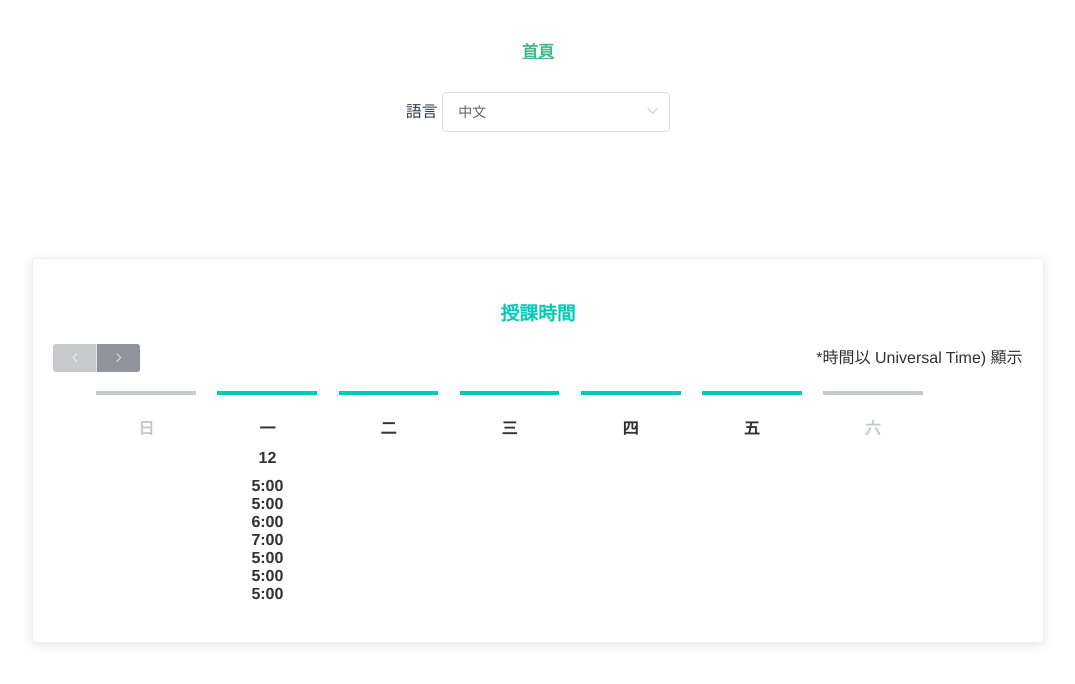
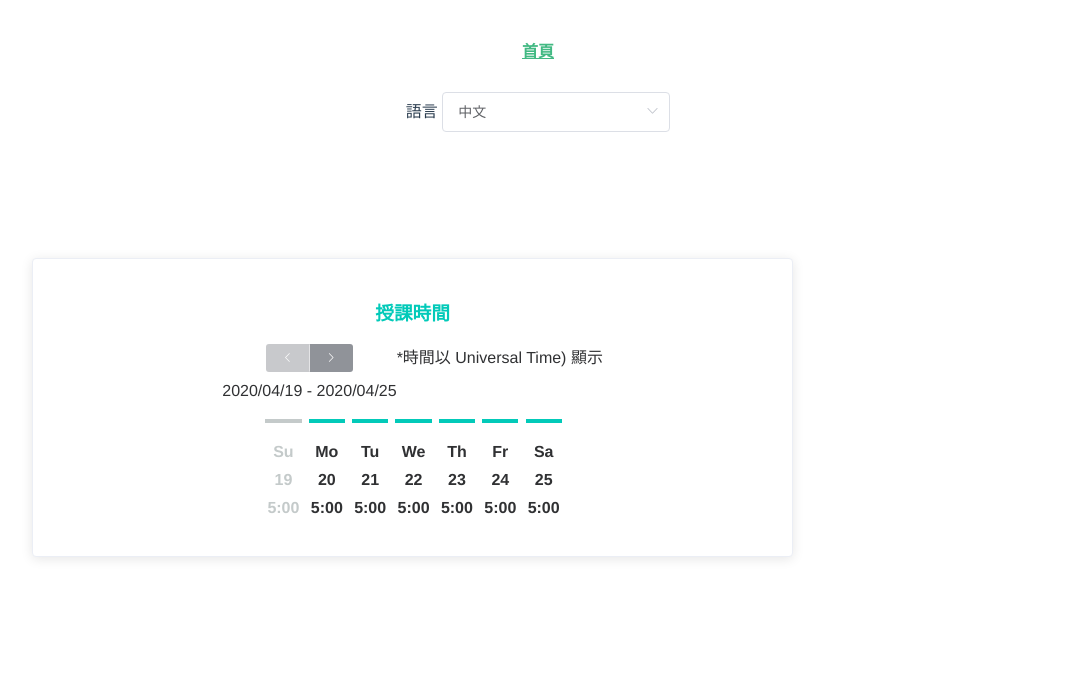
Before and after one commit to ian8924/vue-calendar, a Vue app: page / in a window 1280 px wide. Shown: the top 684 px of the page, without its empty margins (102-1177 px from the left). Built offline with nearby package versions, Linux system fonts and the light colour scheme.

Commit message:
[Modify] 改變周次

```diff
--- a/package.json
+++ b/package.json
@@ -11,6 +11,7 @@
   "dependencies": {
     "core-js": "^3.6.4",
     "element-ui": "^2.13.1",
+    "moment": "^2.24.0",
     "vue": "^2.6.11",
     "vue-i18n": "^8.0.0",
     "vue-router": "^3.1.6",
--- a/src/components/Card/CardCalendar.vue
+++ b/src/components/Card/CardCalendar.vue
@@ -1,47 +1,74 @@
 <template>
   <el-card class="box-card">
+    <!-- 授課日期title -->
     <h3>{{ title }}</h3>
     <div style="display:flex;justify-content:space-between">
+      <div>
+        <!-- 往前往後按鈕 -->
         <el-button-group>
           <el-button
             type="info"
             icon="el-icon-arrow-left"
             size="mini"
-          disabled
+            :disabled="changeIndex === 0"
+            @click="changeWeek('pre')"
           ></el-button>
-        <el-button type="info" size="mini" icon="el-icon-arrow-right">
+          <el-button
+            type="info"
+            size="mini"
+            icon="el-icon-arrow-right"
+            @click="changeWeek('next')"
+          >
           </el-button>
         </el-button-group>
+        <!-- 日期期間 -->
+        <div style="margin-top:10px">
+          {{ listDate[0].format("YYYY/MM/DD") }} -
+          {{ listDate[6].format("YYYY/MM/DD") }}
+        </div>
+      </div>
+      <!-- 當前時區標準時間 -->
       <div class="h5-front">*時間以 {{ timeZone }} 顯示</div>
     </div>
     <div style="width:90%">
       <ul class="box-card-ul">
-        <li class="disable">日</li>
-        <li>
-          一
-          <div class="date-style">12</div>
-          <div>5:00</div>
-          <div>5:00</div>
-          <div>6:00</div>
-          <div>7:00</div>
-          <div>5:00</div>
-          <div>5:00</div>
+        <li
+          v-for="(item, index) in listDate"
+          :key="index"
+          :class="{ disable: beforeToday(listDate[index]) }"
+        >
+          <!-- 星期幾 -->
+          {{ listDate[index].format("dd") }}
+          <div class="date-style">
+            <!-- 日期 -->
+            {{ listDate[index].format("DD") }}
+          </div>
           <div>5:00</div>
         </li>
-        <li>二</li>
-        <li>三</li>
-        <li>四</li>
-        <li>五</li>
-        <li class="disable">六</li>
       </ul>
     </div>
   </el-card>
 </template>
 
 <script>
+import moment from "moment";
 export default {
   name: "CardCalendar",
+  props: {
+    lanuage: {
+      type: String,
+      default: ""
+    }
+  },
+  data() {
+    return {
+      changeIndex: 0, //改變周次計數
+      daysubtract: 0, //與上週日差幾天
+      listDate: []
+    };
+  },
   computed: {
+    // 授課時間標題
     title() {
       return this.$t("teachTime");
     },
@@ -53,9 +80,69 @@ export default {
       return timeZoneFormatted;
     }
   },
+  watch: {
+    lanuage() {
+      this.getLastSunday();
+    }
+  },
+  created() {
+    this.getLastSunday();
+  },
   methods: {
     getDate() {
-      console.log(this.DateTime);
+      console.log(moment().format("dddd"));
+    },
+    getLastSunday() {
+      let locale = this.$i18n.locale === "tw" ? "zh-tw" : "";
+      moment.locale(locale);
+      let day = moment().format("dd");
+      let daysubtract = 0;
+      if (day === "Mo" || day === "一") {
+        daysubtract = 1;
+      } else if (day === "Tu" || day === "二") {
+        daysubtract = 2;
+      } else if (day === "We" || day === "三") {
+        daysubtract = 3;
+      } else if (day === "Th" || day === "四") {
+        daysubtract = 4;
+      } else if (day === "Fr" || day === "五") {
+        daysubtract = 5;
+      } else if (day === "Sa" || day === "六") {
+        daysubtract = 6;
+      } else if (day === "Su" || day === "日") {
+        daysubtract = 7;
+      }
+      this.daysubtract = daysubtract;
+      // listDate存一週內的日期
+      for (let i = 0; i <= 6; i++) {
+        this.listDate[i] = moment()
+          .subtract(this.daysubtract, "days")
+          .add(i, "days");
+      }
+    },
+    changeWeek(val) {
+      if (val === "pre") {
+        this.changeIndex--;
+      } else {
+        this.changeIndex++;
+      }
+      for (let i = 0; i <= 6; i++) {
+        this.$set(
+          this.listDate,
+          i,
+          moment()
+            .subtract(this.daysubtract, "days")
+            .add(i + 7 * this.changeIndex, "days")
+        );
+      }
+    },
+    beforeToday(val) {
+      // 今天以前都是true
+      let select = val.valueOf();
+      let now = moment()
+        .subtract(1, "days")
+        .valueOf();
+      return select <= now;
     }
   }
 };
@@ -69,6 +156,11 @@ h5-front {
   display: block;
   font-size: 0.83em;
   font-weight: bold;
+}
+.box-card {
+  justify-items: center;
+  width: 60%;
+  min-width: 600px;
 }
 
 .box-card-ul {
--- a/src/views/Home.vue
+++ b/src/views/Home.vue
@@ -2,7 +2,7 @@
   <div class="home">
     {{ message }}
     <Select v-model="lanuage" :options="lanuageList"></Select>
-    <CardCalendar style="margin:10%"></CardCalendar>
+    <CardCalendar style="margin:10%" :lanuage="lanuage"></CardCalendar>
   </div>
 </template>
 
```
Also changed, not shown: 2 other files (tests, documents, lock files or other folders). Lines whose indentation alone changed are shown as unchanged.
